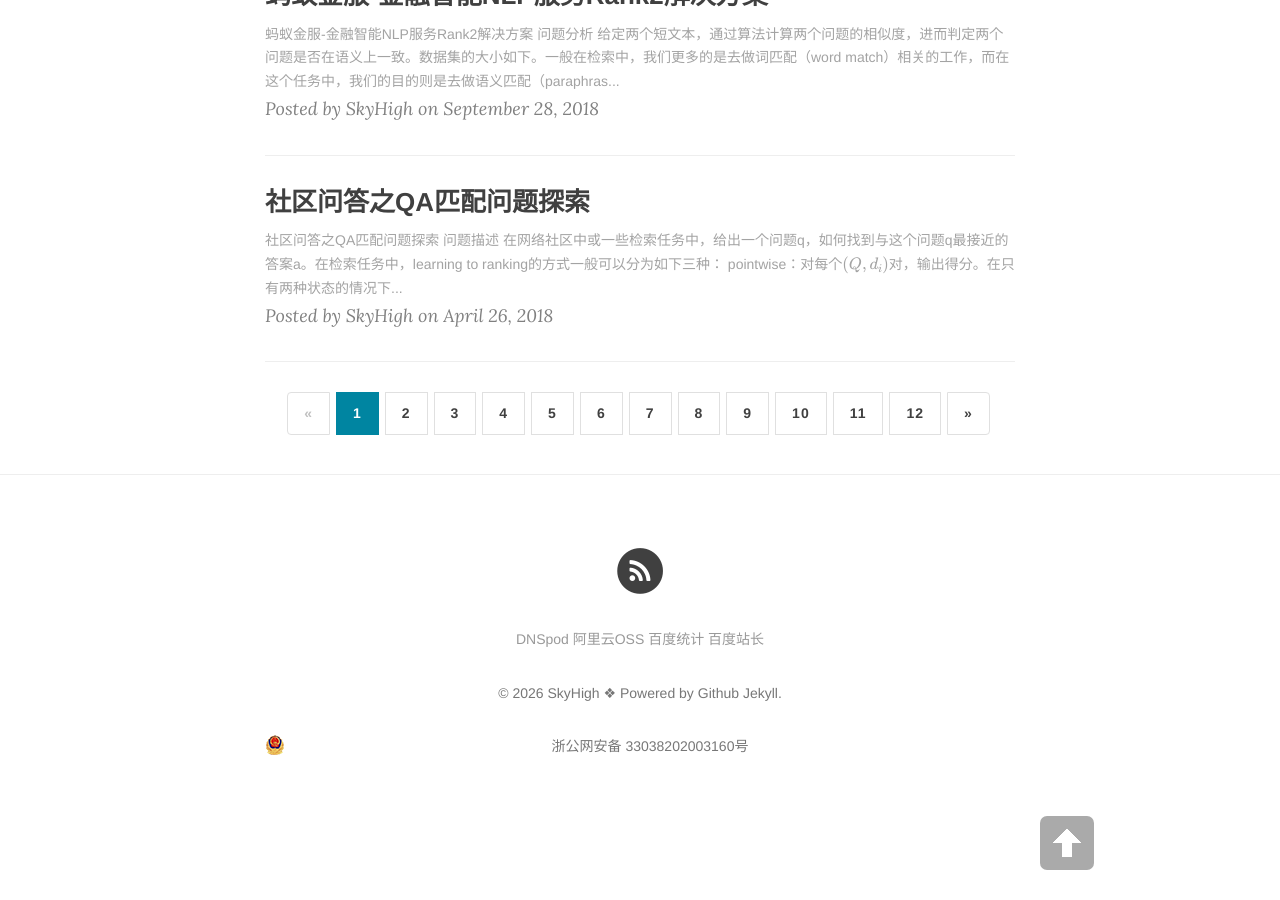
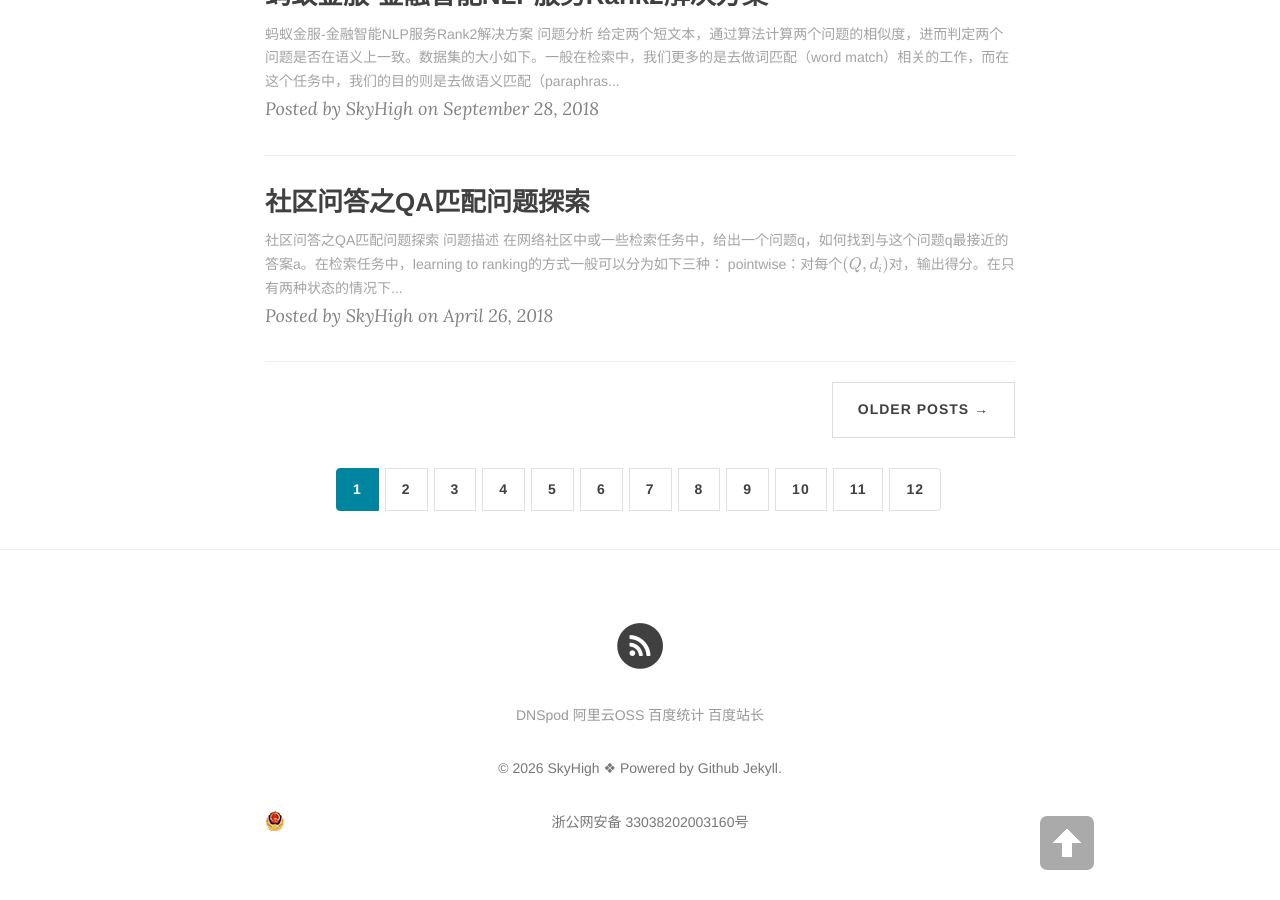
Before and after one commit to l11x0m7/l11x0m7.github.io, a Jekyll site: the page built from index.html, in a window 1280 px wide and 900 px high, scrolled down 1668 px. Built offline with Jekyll 4.4.1, drawn with Linux system fonts in a browser that asks for light colours; nearby versions of some CDN libraries; formulas are drawn with MathJax 3; the list of posts is cut into pages by our own code; comment, search, counter and statistics services are not loaded.

Commit message:
Keep original Newer/Older pager buttons alongside numbered pagination

```diff
--- a/index.html
+++ b/index.html
@@ -26,16 +26,23 @@
 
 <!-- Pager -->
 {% if paginator.total_pages > 1 %}
+<!-- Original Newer / Older buttons -->
+<ul class="pager">
+    {% if paginator.previous_page %}
+    <li class="previous">
+        <a href="{{ paginator.previous_page_path | prepend: site.baseurl | replace: '//', '/' }}">&larr; Newer Posts</a>
+    </li>
+    {% endif %}
+    {% if paginator.next_page %}
+    <li class="next">
+        <a href="{{ paginator.next_page_path | prepend: site.baseurl | replace: '//', '/' }}">Older Posts &rarr;</a>
+    </li>
+    {% endif %}
+</ul>
+
+<!-- Numbered page links -->
 <nav class="pagination-container text-center">
   <ul class="pagination">
-    {% if paginator.previous_page %}
-    <li>
-      <a href="{{ paginator.previous_page_path | prepend: site.baseurl | replace: '//', '/' }}" aria-label="Previous">&laquo;</a>
-    </li>
-    {% else %}
-    <li class="disabled"><span aria-hidden="true">&laquo;</span></li>
-    {% endif %}
-
     {% for page in (1..paginator.total_pages) %}
       {% if page == paginator.page %}
         <li class="active"><span>{{ page }} <span class="sr-only">(current)</span></span></li>
@@ -45,14 +52,6 @@
         <li><a href="{{ site.paginate_path | default: '/page:num/' | replace: ':num', page | prepend: site.baseurl | replace: '//', '/' }}">{{ page }}</a></li>
       {% endif %}
     {% endfor %}
-
-    {% if paginator.next_page %}
-    <li>
-      <a href="{{ paginator.next_page_path | prepend: site.baseurl | replace: '//', '/' }}" aria-label="Next">&raquo;</a>
-    </li>
-    {% else %}
-    <li class="disabled"><span aria-hidden="true">&raquo;</span></li>
-    {% endif %}
   </ul>
 </nav>
 {% endif %}
```
